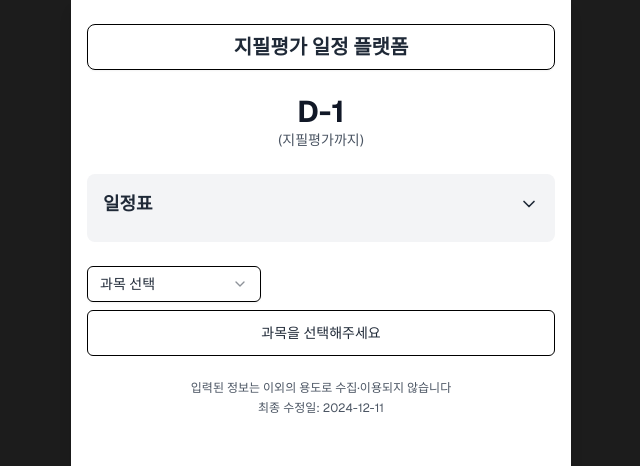
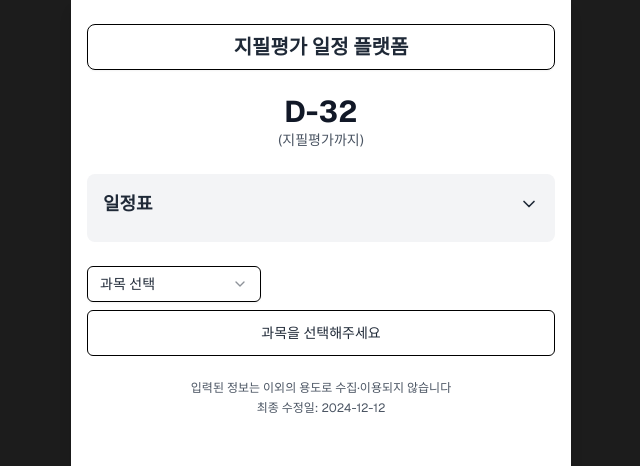
Before and after one commit to Daekyo48/SW_ExamWebPlatform, a Next.js app: page / in a window 1280 px wide. Shown: the top 466 px of the page, without its empty margins (319-959 px from the left). Built offline with nearby package versions, Linux system fonts and the light colour scheme.

Commit message:
디데이 오류 수정

```diff
--- a/components/mobile-web-page.tsx
+++ b/components/mobile-web-page.tsx
@@ -195,8 +195,8 @@ export default function MobileWebPage() {
   useEffect(() => {
     const calculateDaysLeft = () => {
       const today = new Date()
-      const targetDate = new Date(2024, 11, 9)
-      const endDate = new Date(2024, 11, 13)
+      const targetDate = new Date(2024, 12, 9)
+      const endDate = new Date(2024, 12, 14)
       const timeDiff = targetDate.getTime() - today.getTime()
       const daysLeft = Math.ceil(timeDiff / (1000 * 3600 * 24))
 
@@ -656,7 +656,7 @@ export default function MobileWebPage() {
           입력된 정보는 이외의 용도로 수집·이용되지 않습니다
         </p>
         <p className="text-xs text-gray-600 text-center">
-          최종 수정일: 2024-12-11
+          최종 수정일: 2024-12-12
         </p>
         </main>
       )}
```
